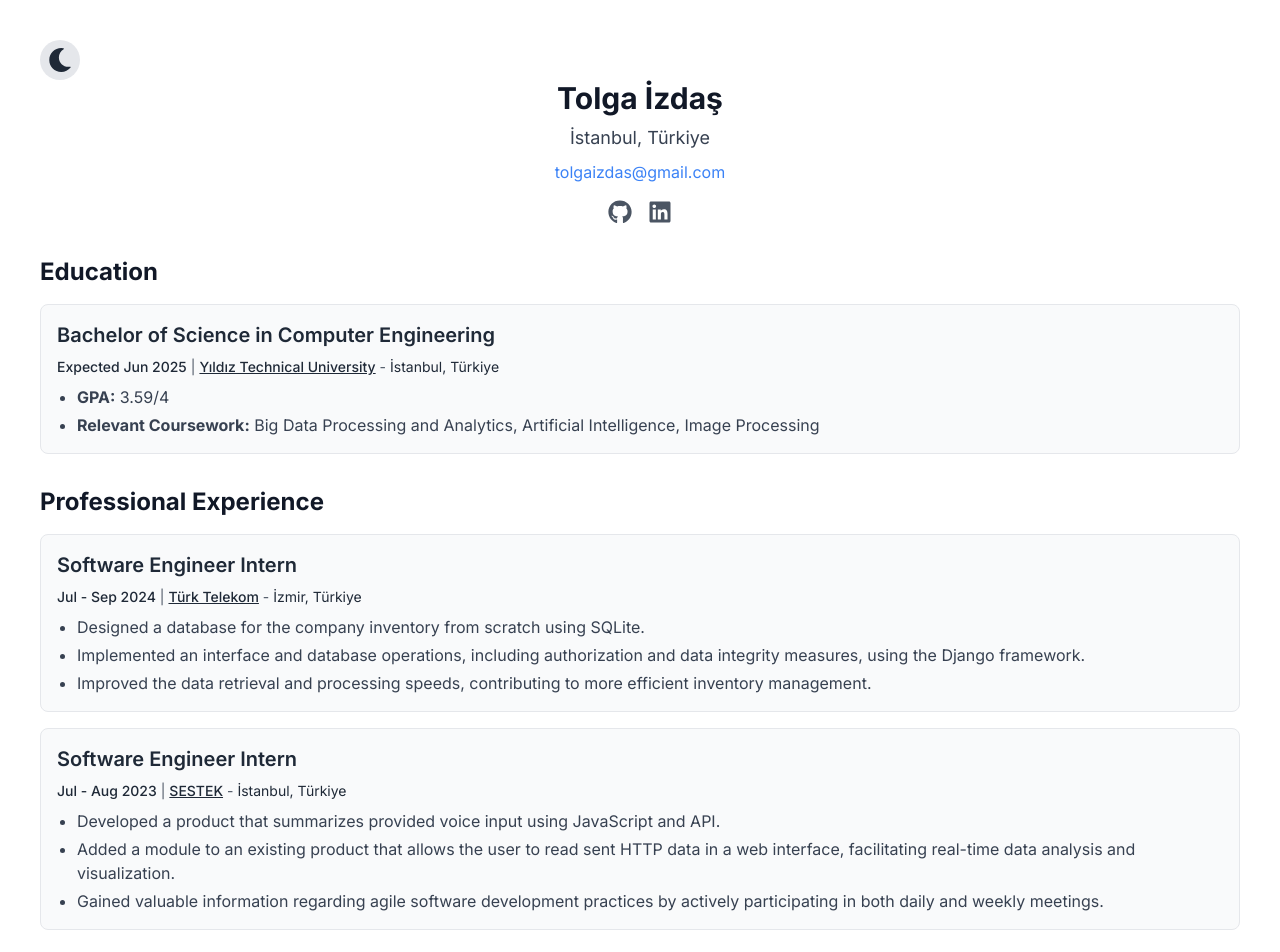
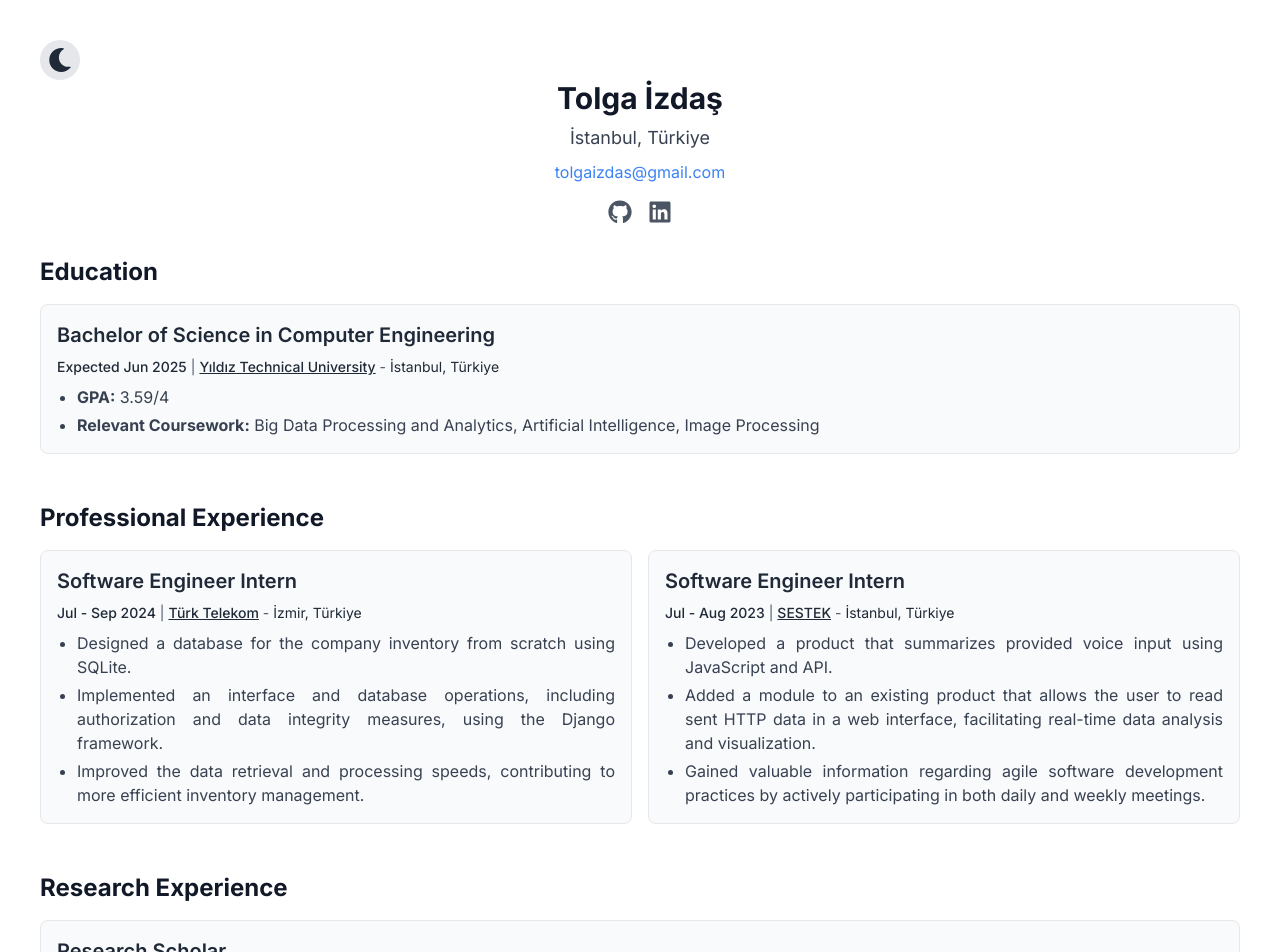
Before and after one commit to tolgaizdas/personal-website, a Next.js app: page / in a window 1280 px wide. Shown: the top 952 px of the page. Built offline with nearby package versions, Linux system fonts and the light colour scheme.

Commit message:
added columns for sections with multiple subsections

```diff
--- a/src/app/globals.css
+++ b/src/app/globals.css
@@ -15,6 +15,8 @@
 body {
   color: rgb(var(--foreground-light));
   background-color: rgb(var(--background-light));
+
+  text-align: justify;
 }
 
 /* Dark mode classes for Tailwind CSS */
--- a/src/components/section.js
+++ b/src/components/section.js
@@ -1,9 +1,11 @@
-// components/Section.js
 import Subsection from './subsection';
 
 const Section = ({ header, subsections }) => {
   // Sort subsections by date (assuming date is in a sortable format like ISO)
   const sortedSubsections = [...subsections].sort((a, b) => new Date(b.date) - new Date(a.date));
+
+  // Determine the number of columns based on the number of subsections
+  const gridCols = subsections.length > 2 ? 'lg:grid-cols-3' : subsections.length === 2 ? 'lg:grid-cols-2' : 'lg:grid-cols-1';
 
   return (
     <div className="mb-8">
@@ -11,9 +13,11 @@ const Section = ({ header, subsections }) => {
         {header}
       </h1>
       {sortedSubsections.length > 0 ? (
-        sortedSubsections.map((subsection, index) => (
-          <Subsection key={index} {...subsection} />
-        ))
+        <div className={`grid gap-4 ${gridCols}`}>
+          {sortedSubsections.map((subsection, index) => (
+            <Subsection key={index} {...subsection} />
+          ))}
+        </div>
       ) : (
         <p className="text-gray-600 dark:text-gray-400">
           No subsections available.
```
